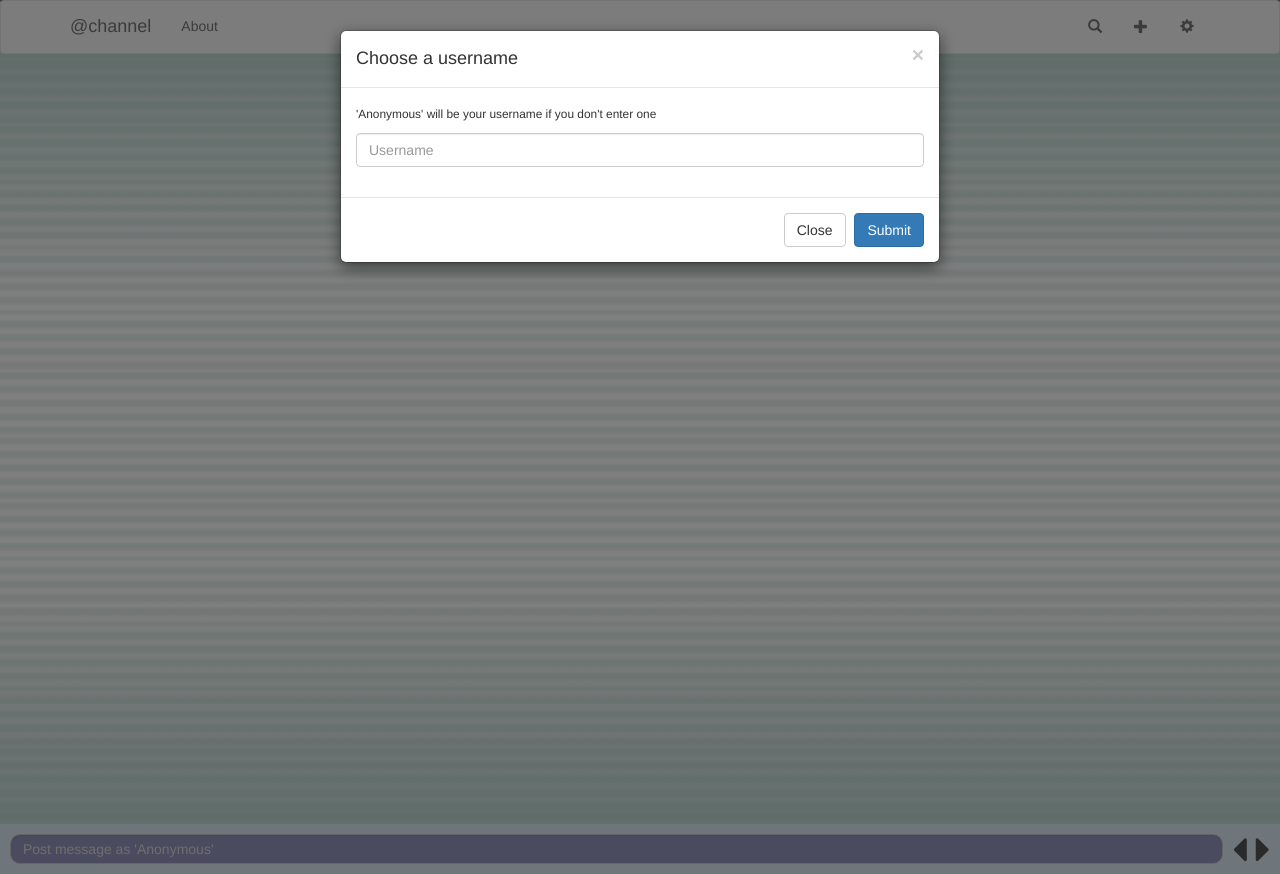
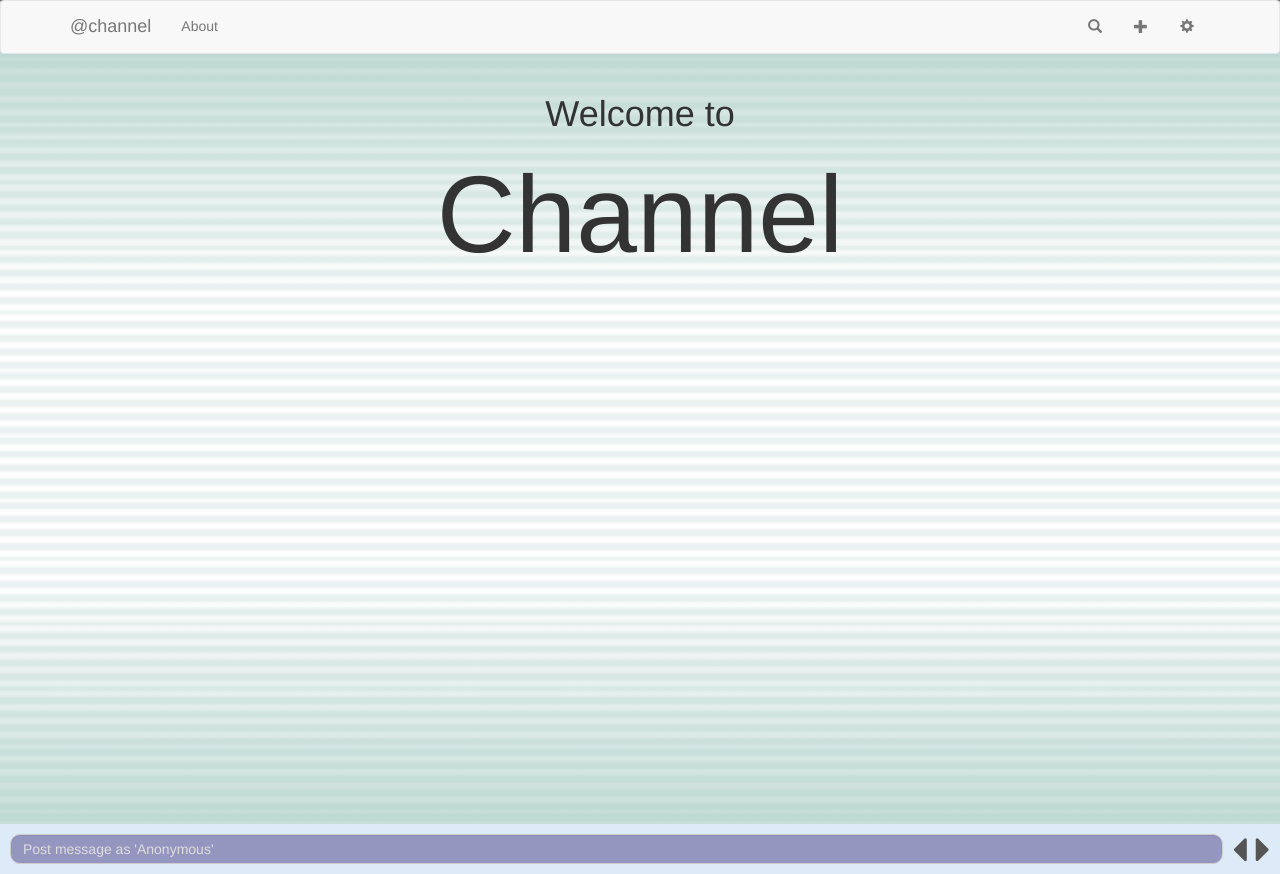
Before and after one commit to PiJoules/atchannel, a Flask app: template templates/channel.html in a window 1280 px wide. Run offline with Flask 2, Linux system fonts and the light colour scheme; the template is opened without the code that fills it, so the values that code supplies are empty; some libraries are stand-ins or nearby versions.

Commit message:
forgot to replace username change

```diff
--- a/static/js/functions.js
+++ b/static/js/functions.js
@@ -299,7 +299,7 @@ function setUsername(){
         name = input;
         localStorage.setItem("atchannelUsername", name);
         $(".message").attr("placeholder", "Post message as '" + name + "'");
-        $("#myModal").modal("hide");
+        $("#settings-modal").modal("hide");
     }
     else if (!isAlphaNumeric(input)){
         alert("Please enter alphanumeric characters only");
--- a/templates/channel.html
+++ b/templates/channel.html
@@ -47,7 +47,7 @@
                             <li>
                                 <a class="btn" data-toggle="modal" data-target="#creating-channel"><span class="glyphicon glyphicon-plus"></span></a>
                             </li>
-                            <li class="dropdown">
+                            <li>
                                 <a class="btn dropdown-toggle" data-toggle="modal" data-target="#settings-modal">
                                     <span class="glyphicon glyphicon-cog"></span>
                                 </a>
@@ -87,30 +87,6 @@
                     <button class="btn btn-default prevPost"><span class="fa fa-caret-left"></span></button>
                     <button class="btn btn-default nextPost"><span class="fa fa-caret-right"></span></button>
                 </span>
-            </div>
-        </div>
-
-        <!-- username modal -->
-        <div class="modal fade" id="myModal" tabindex="-1" role="dialog" aria-labelledby="myModalLabel" aria-hidden="true">
-            <div class="modal-dialog">
-                <div class="modal-content">
-                    <div class="modal-header">
-                        <button type="button" class="close" data-dismiss="modal" aria-label="Close"><span aria-hidden="true">&times;</span>
-                        </button>
-                        <h4 class="modal-title" id="exampleModalLabel">Choose a username</h4>
-                    </div>
-                    <div class="modal-body">
-                        <p><small>'Anonymous' will be your username if you don't enter one</small>
-                        </p>
-                        <div class="form-group">
-                            <input type="text" class="form-control submit-username" id="selected-user-name" placeholder="Username" />
-                        </div>
-                    </div>
-                    <div class="modal-footer">
-                        <button type="button" class="btn btn-default" data-dismiss="modal">Close</button>
-                        <button id="submit-username" type="button" class="btn btn-primary">Submit</button>
-                    </div>
-                </div>
             </div>
         </div>
 
@@ -228,6 +204,20 @@
                                 <input class="toggle-resize" type="checkbox" name="my-checkbox" checked>
                             </div>
                         </div>
+                        <hr>
+                        <div class="row">
+                            <div class="col-sm-12">
+                                <h4>Change Username</h4>
+                                <p><small>'Anonymous' will be your username if you don't enter one</small>
+                                </p>
+                                <div class="input-group">
+                                    <input type="text" class="form-control submit-username" id="selected-user-name" placeholder="Username" />
+                                    <span class="input-group-btn">
+                                        <button id="submit-username" class="btn btn-default" type="button">Submit</button>
+                                    </span>
+                                </div>
+                            </div>
+                        </div>
                     </div>
                 </div>
             </div>
```
